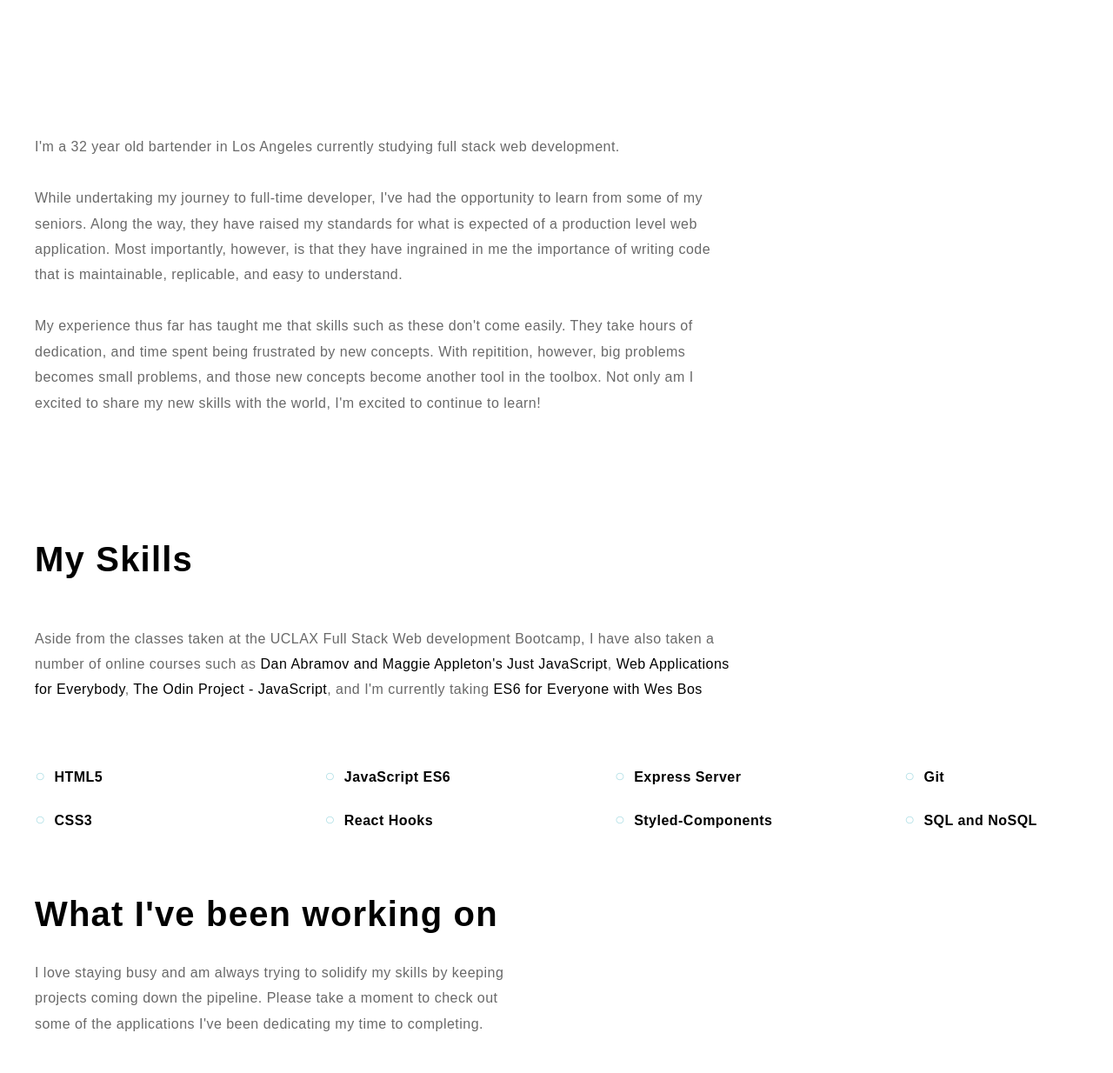
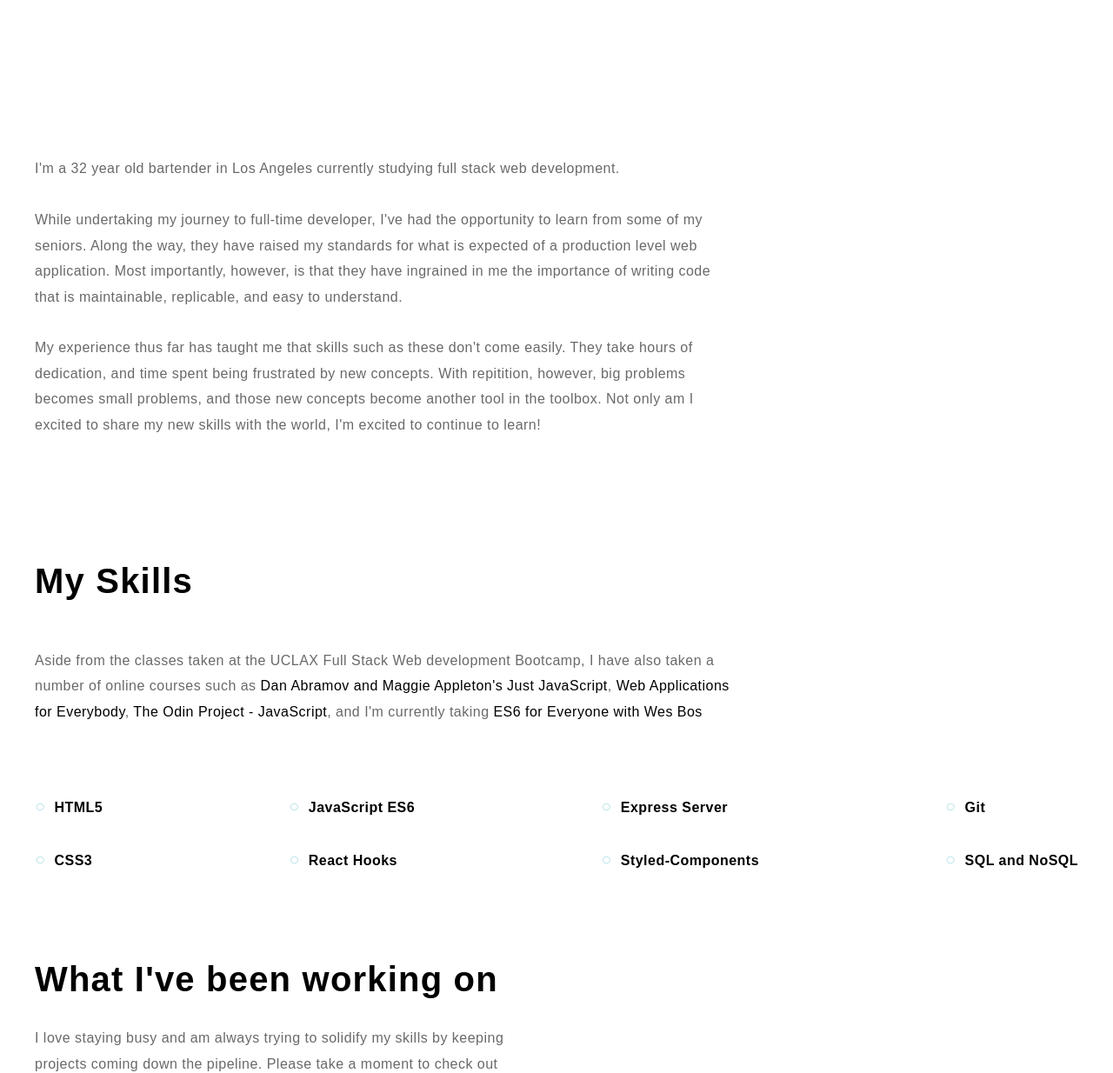
Before and after one commit to morningshoe/gatsby-portfolio, a Gatsby site: page / in a window 1280 px wide. Shown: the part 563-1797 px from the top of the page at 87% size. Built offline with nearby package versions, Linux system fonts and the light colour scheme; Gatsby itself is replaced by a stand-in of ours; a web font is replaced by a local one.

Commit message:
fixed styling issues, adding styled components extension

```diff
--- a/src/pages/index.js
+++ b/src/pages/index.js
@@ -16,7 +16,7 @@ const Container = styled.div`
   width: 100%;
   height: auto;
   display: flex;
-  align-items: center:
+  align-items: center;
   flex-wrap: wrap;
 
   @media (min-width: ${breakpoints.mobileMax}) {
@@ -42,7 +42,7 @@ const SkillTable = styled.div`
     margin: 20px 0 0 0;
 
     @media (min-width: ${breakpoints.mobileMax}) {
-      min-width: unset:
+      min-width: unset;
       margin: 30px 0;
     }
     span {
@@ -51,7 +51,6 @@ const SkillTable = styled.div`
       color: #b4e1e7;
     }
   }
-
 `
 
 const SubContainer = styled.div`
--- a/src/styles/styles.js
+++ b/src/styles/styles.js
@@ -10,14 +10,14 @@ export const Paragraph = styled.p`
   margin: 50px 0;
   color: #696969;
   width: 100%;
-  font-style: normal:
+  font-style: normal;
   font-weight: normal;
   font-size: 16px;
   line-height: 184.69%;
   letter-spacing: 0.03em;
 
   a {
-    border-bottom: 2px solid transparent:
+    border-bottom: 2px solid transparent;
     transition: 0.3s;
 
     :hover {
@@ -28,8 +28,8 @@ export const Paragraph = styled.p`
 
 export const HeadingMain = styled.h1`
   font-weight: 900;
-  font-size 7vw;
-  line-spacing: 129.69%;
+  font-size: 7vw;
+  line-height: 129.69%;
   letter-spacing: 0.03em;
   margin-bottom: 0;
   margin-left: 0px;
```
